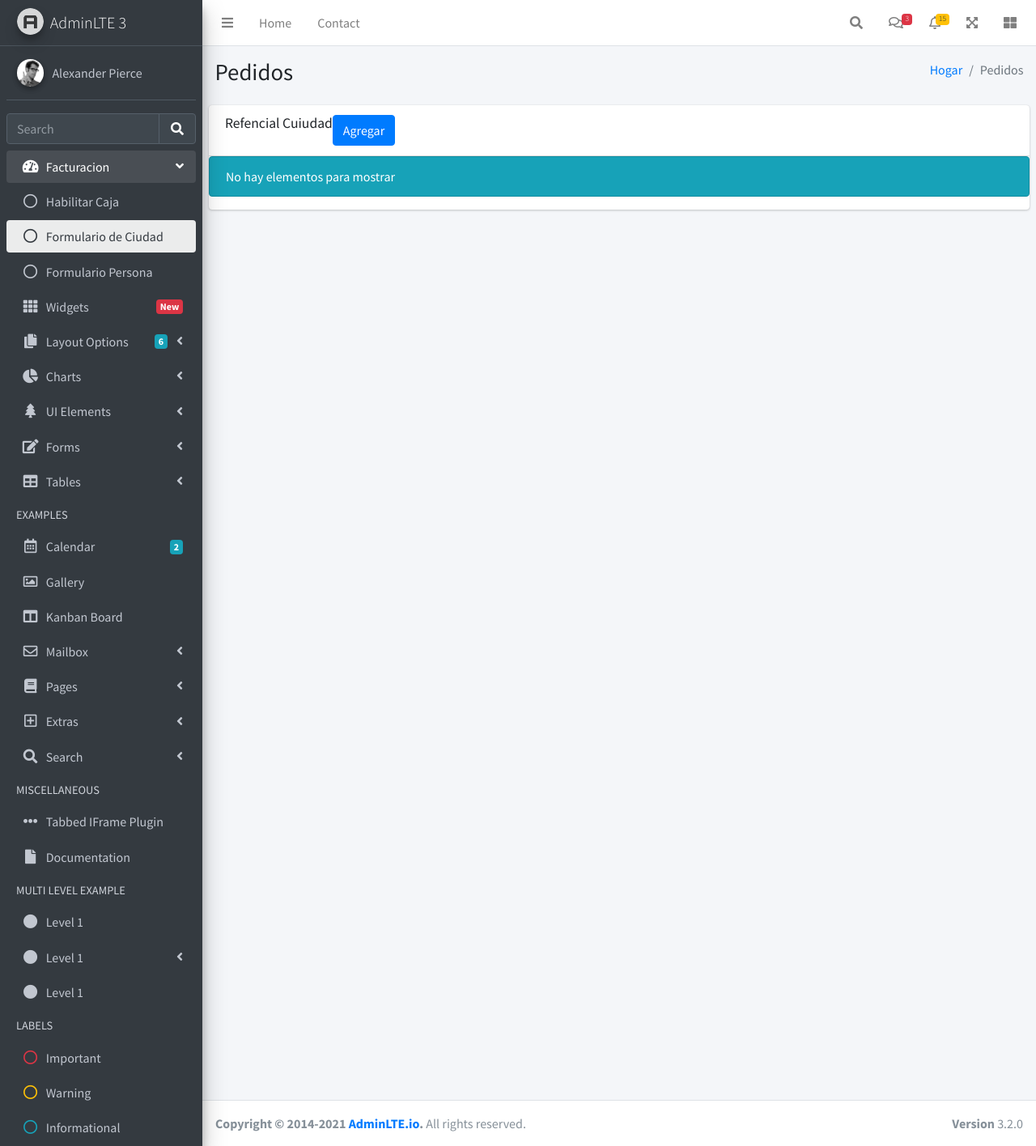
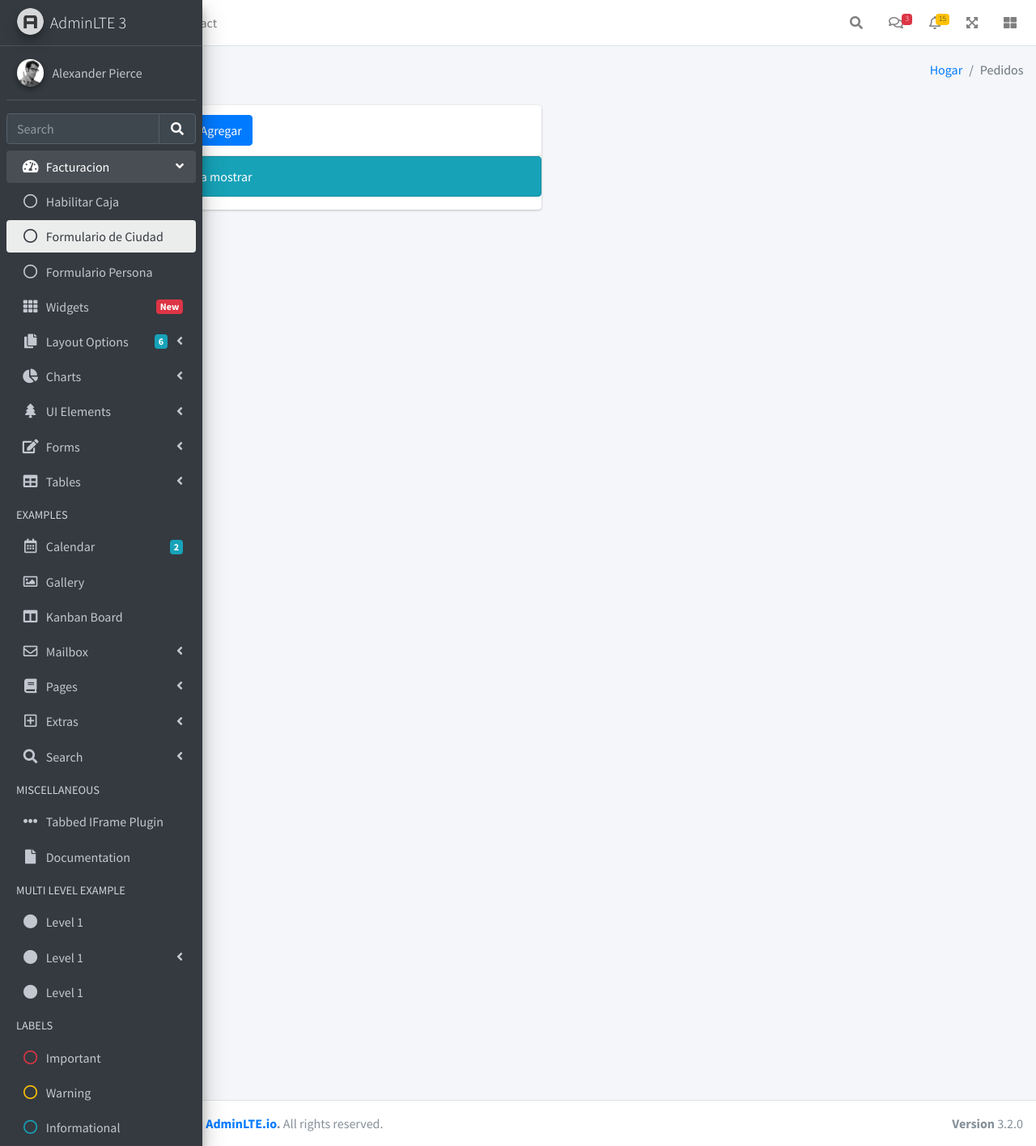
Before and after one commit to ArielMarin23/proyectofranky, a Flask app: page /index-ciudad in a window 1280 px wide. Shown: the whole page at 81% size. Run offline with Flask 3, Linux system fonts and the light colour scheme; data that the repository does not hold is empty; some libraries are stand-ins or nearby versions.

Commit message:
Cambio en menu y tabla ciudad

```diff
--- a/templates/base.html
+++ b/templates/base.html
@@ -19,7 +19,7 @@
 
   <link href="https://cdn.jsdelivr.net/npm/sweetalert2@11.10.0/dist/sweetalert2.min.css" rel="stylesheet">
 </head>
-<body class="hold-transition sidebar-mini">
+<body class="hold-transition sidebar-mini sidebar-collapse" >
 <!-- Site wrapper -->
 <div class="wrapper">
   <!-- Navbar -->
--- a/templates/vistas_ciudades/index-ciudades.html
+++ b/templates/vistas_ciudades/index-ciudades.html
@@ -24,6 +24,8 @@
   <section class="content">
 
     <!-- Default box -->
+<div class="row">
+  <div class="col-sm-6">
     <div class="card">
       <div class="card-header">
         <h3 class="card-title">Refencial Cuiudad</h3>
@@ -32,10 +34,6 @@
         <!--<a href="{{ url_for('agregar_ciudad') }}" class="btn btn-primary">Agregar ciudad</a>-->
       </div>
       {% if ciudades|length > 0 %}
-      <div class="card">
-        <div class="card-header">
-
-        </div>
           <div class="card-body">
             <table class="table" id="tbl">
                 <thead>
@@ -60,11 +58,14 @@
                 </table>
               </div>
         </div>
+      </div>
       {% else %}
             <div class="alert alert-info" role="alert">
               No hay elementos para mostrar
             </div>
       {% endif %}
+    </div>
+  </div>
 </div>
     <!-- /.card -->
 
```
Lines whose indentation alone changed are shown as unchanged.
